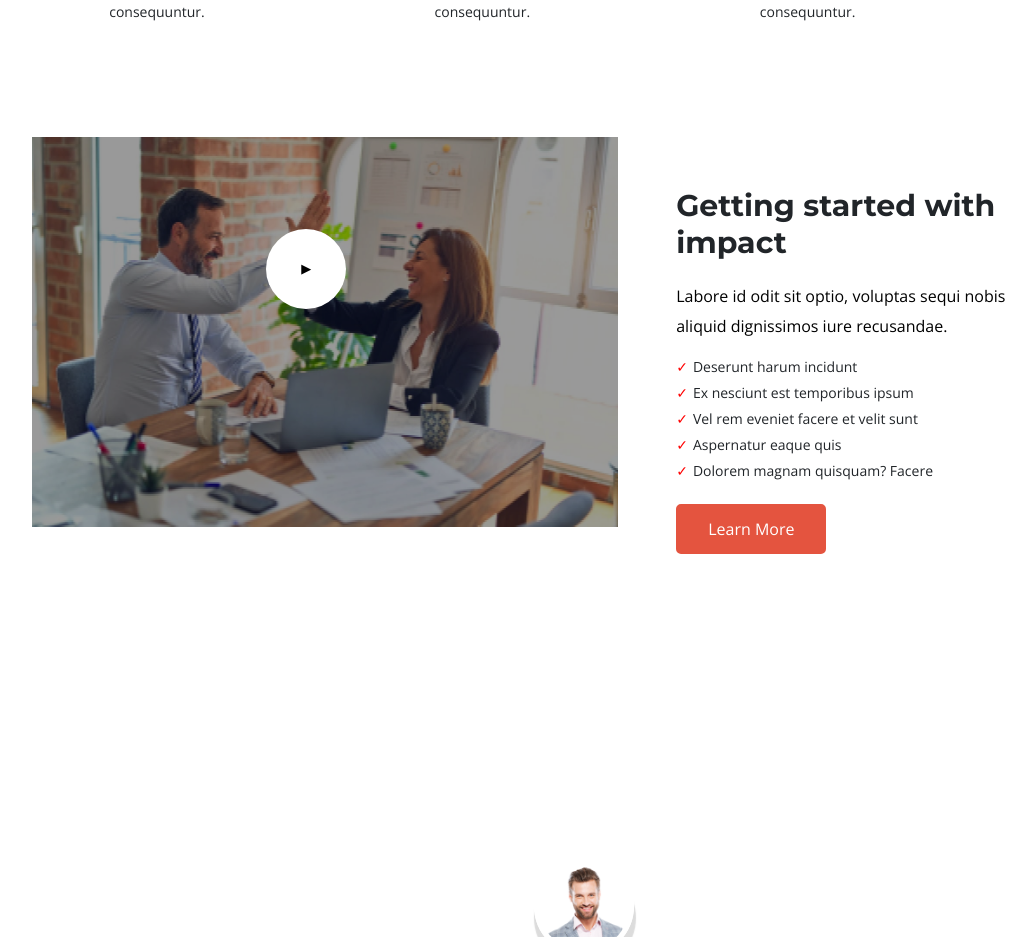
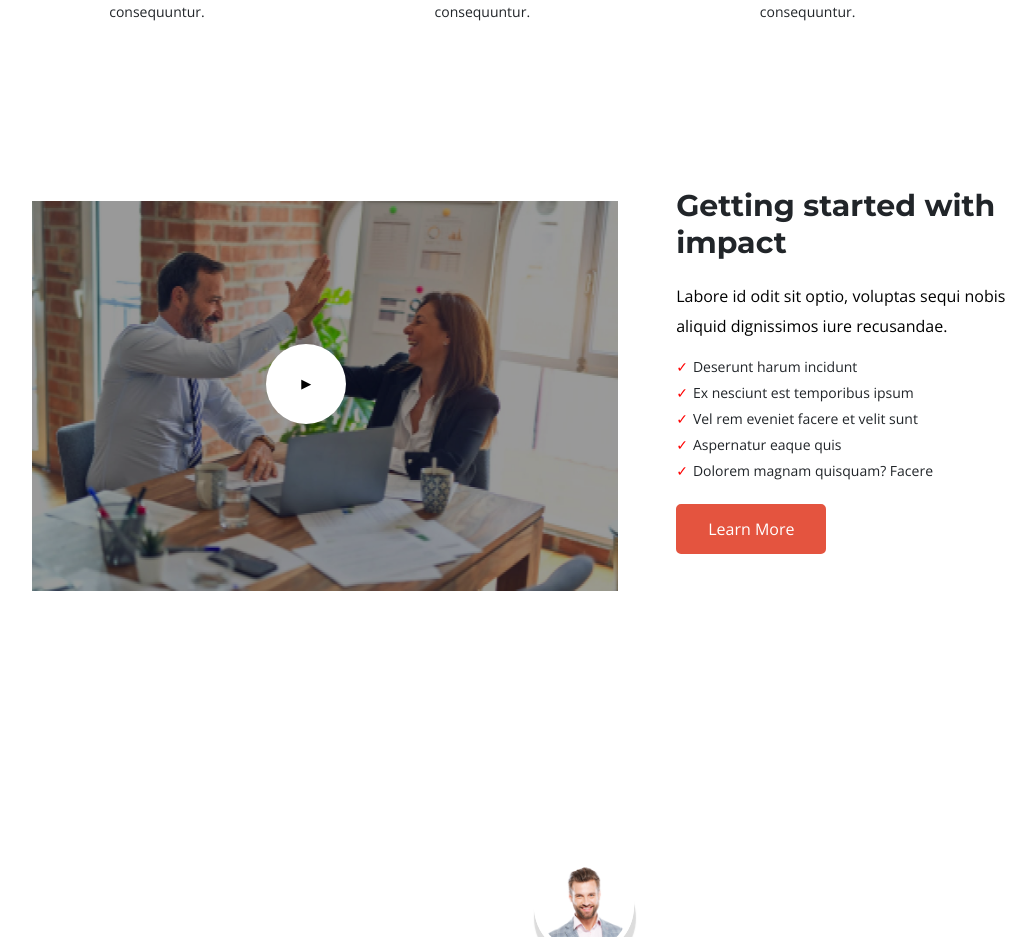
Before and after one commit to nitskp/Internship-IWebCode, a React (Create React App) app: page / in a window 1280 px wide. Shown: the part 2560-3497 px from the top of the page, without its empty margins (56-1092 px from the left). Built offline with nearby package versions, Linux system fonts and the light colour scheme.

Commit message:
Netlify deploy 4

```diff
--- a/src/components/ReviewCarousel.js
+++ b/src/components/ReviewCarousel.js
@@ -1,10 +1,10 @@
-import React, { useEffect } from "react";
+import React, { useEffect,useState } from "react";
 import person1 from "../assets/imgs/person_1.jpg";
 import person2 from "../assets/imgs/person_2.jpg";
 import person3 from "../assets/imgs/person_3.jpg";
 import Review from "./Review";
 import "../css/ReviewCarousel.css";
-import { useState } from "react/cjs/react.development";
+// import {  } from "react/cjs/react.development";
 import clsx from "clsx";
 
 const ReviewCarousel = () => {
--- a/src/components/VideoModal.js
+++ b/src/components/VideoModal.js
@@ -1,10 +1,10 @@
-import React from "react";
+import React, {useState} from "react";
 import { Link } from "react-router-dom";
 import ImageContainer from "./ImageContainer";
 import Video from "./Video";
 import "../css/VideoModal.css";
 import heroMin from "../assets/imgs/hero-min.jpg";
-import { useState } from "react/cjs/react.development";
+// import { useState } from "react/cjs/react.development";
 import clsx from "clsx";
 
 const Modal = (props) => {
--- a/src/css/WhyUsSection.css
+++ b/src/css/WhyUsSection.css
@@ -140,12 +140,13 @@
     .why-us-section .video-modal .video-modal__btn img{
         width: 100%;
         height: auto;
+        margin-top: 5vw;
         margin-right: 0;
     }
 
     .why-us-section .video-modal button{
         position: relative;
-        top: 30%;
+        top: 50%;
         left: 40%;
     }
 
```
